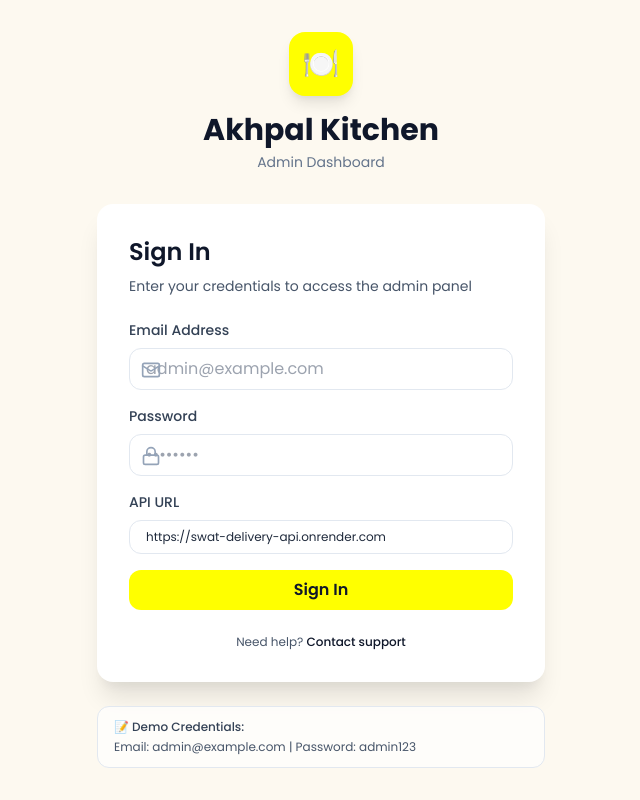
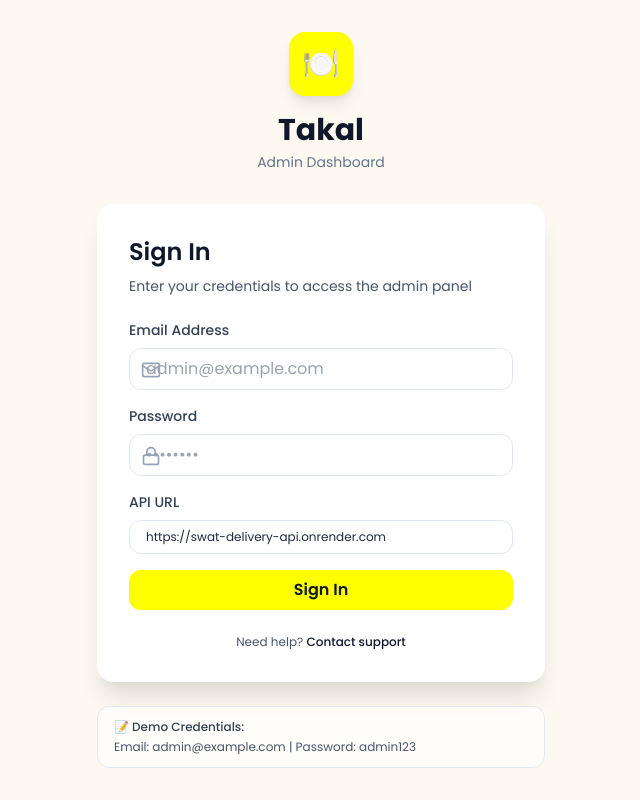
Before and after one commit to sanamano2606-cmd/akhpal-admin, a Next.js app: page /auth/login in a window 1280 px wide. Shown: the whole page, without its empty margins (319-959 px from the left). Built offline with nearby package versions, Linux system fonts and the light colour scheme; no server answers.

Commit message:
Update: 2026-07-27 07:54

```diff
--- a/src/app/auth/login/page.tsx
+++ b/src/app/auth/login/page.tsx
@@ -83,9 +83,9 @@ export default function LoginPage() {
         {/* Header */}
         <div className="text-center mb-8">
           <div className="inline-flex items-center justify-center w-16 h-16 bg-primary-600 rounded-2xl shadow-lg mb-4">
-            <span className="text-3xl text-white font-bold">🍽️</span>
+            <span className="text-3xl text-slate-900 font-bold">🍽️</span>
           </div>
-          <h1 className="text-3xl font-bold text-slate-900">Akhpal Kitchen</h1>
+          <h1 className="text-3xl font-bold text-slate-900">Takal</h1>
           <p className="text-slate-500 text-sm mt-1">Admin Dashboard</p>
         </div>
 
--- a/src/app/dashboard/layout.tsx
+++ b/src/app/dashboard/layout.tsx
@@ -142,7 +142,7 @@ export default function DashboardLayout({
             </div>
             {sidebarOpen && (
               <div>
-                <p className="font-bold text-slate-900">Akhpal</p>
+                <p className="font-bold text-slate-900">Takal</p>
                 <p className="text-xs text-slate-500">Admin</p>
               </div>
             )}
@@ -211,7 +211,7 @@ export default function DashboardLayout({
           >
             <Menu className="w-6 h-6 text-slate-600" />
           </button>
-          <h1 className="font-bold text-slate-900">Akhpal Admin</h1>
+          <h1 className="font-bold text-slate-900">Takal Admin</h1>
           <button
             onClick={handleLogout}
             className="p-2 hover:bg-slate-100 rounded-lg transition"
--- a/src/app/dashboard/orders/page.tsx
+++ b/src/app/dashboard/orders/page.tsx
@@ -141,7 +141,7 @@ export default function OrdersPage() {
       pending: "bg-yellow-50 text-yellow-700",
       cooking: "bg-amber-50 text-amber-800",
       ready: "bg-amber-50 text-amber-800",
-      delivering: "bg-cyan-50 text-cyan-700",
+      delivering: "bg-blue-50 text-blue-700",
       delivered: "bg-green-50 text-green-700",
       cancelled: "bg-red-50 text-red-700",
     };
--- a/src/app/dashboard/settings/page.tsx
+++ b/src/app/dashboard/settings/page.tsx
@@ -44,7 +44,7 @@ const SETTINGS_SECTIONS = [
     description: "View admin actions and system audit trail",
     href: "/dashboard/settings/audit",
     icon: "📋",
-    color: "bg-cyan-100",
+    color: "bg-blue-100",
   },
 ];
 
--- a/src/app/layout.tsx
+++ b/src/app/layout.tsx
@@ -9,8 +9,8 @@ const poppins = Poppins({
 });
 
 export const metadata: Metadata = {
-  title: "Akhpal Kitchen - Admin Dashboard",
-  description: "Enterprise-grade admin panel for Akhpal Kitchen marketplace",
+  title: "Takal - Admin Dashboard",
+  description: "Enterprise-grade admin panel for Takal marketplace",
   icons: {
     icon: "/favicon.ico",
   },
```
